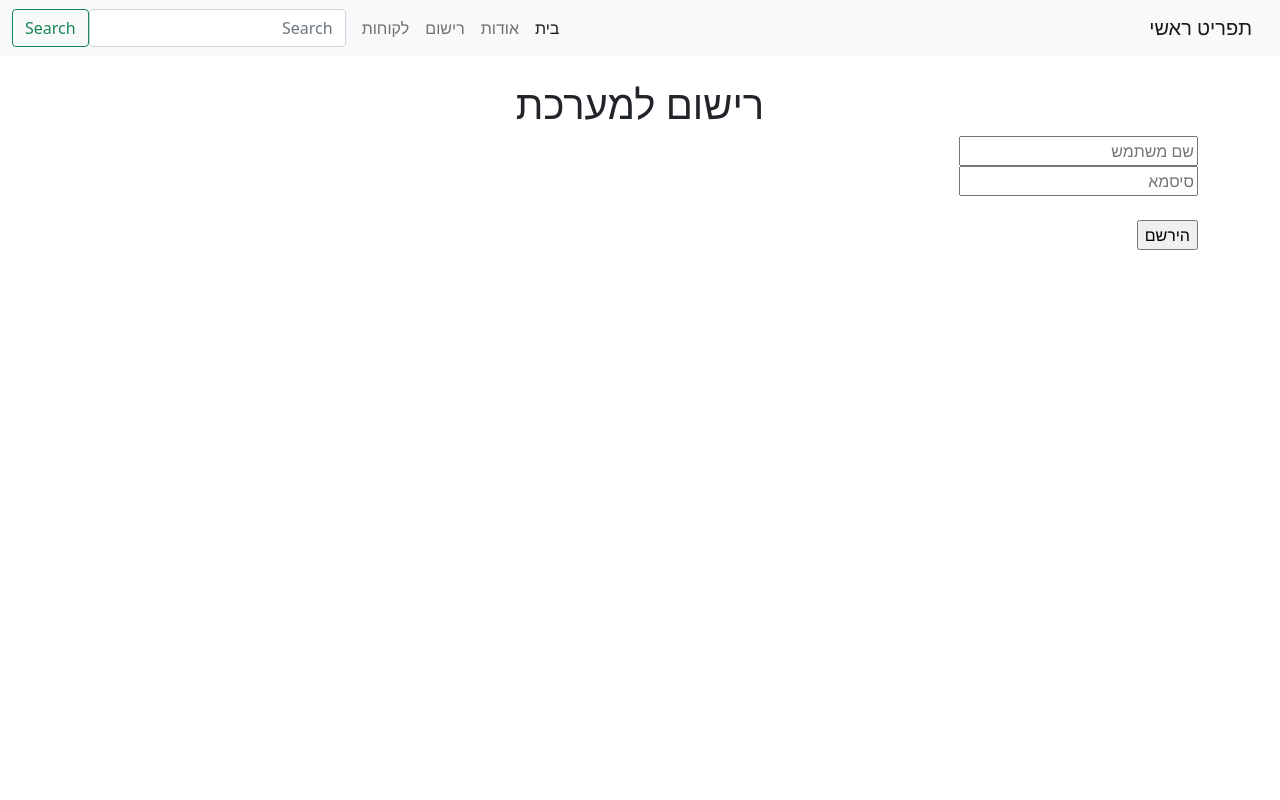
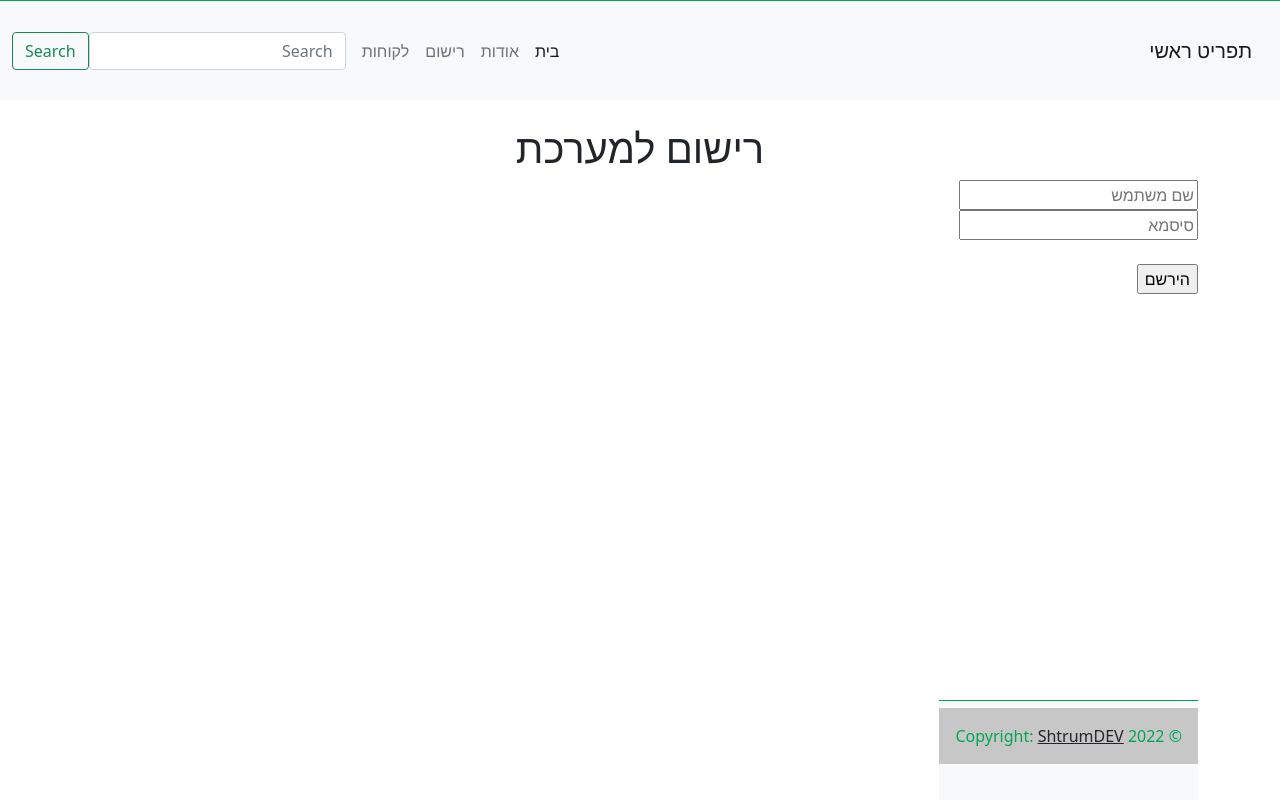
Before and after one commit to shtrumj/customers, a Flask app: page /register in a window 1280 px wide. Run offline with Flask 2, Linux system fonts and the light colour scheme.

```diff
--- /dev/null
+++ b/static/main.css
@@ -0,0 +1,22 @@
+html, body {
+  height: 100%;
+}
+
+#wrap {
+  min-height: 100%;
+}
+
+#main {
+  overflow:auto;
+  padding-bottom:150px; /* this needs to be bigger than footer height*/
+}
+
+.bg-light {
+    border-top: 1px solid #00a651;
+    margin-top: 0px;
+    padding-top: 7px;
+    color: #00a651;
+    position: absolute;
+    bottom: 0;
+    height: 100px;
+}
--- a/templates/base.html
+++ b/templates/base.html
@@ -4,18 +4,21 @@
     <!-- Required meta tags -->
     <meta charset="utf-8">
     <meta name="viewport" content="width=device-width, initial-scale=1">
+      <link rel="stylesheet" href="static/main.css">
 
     <!-- Bootstrap CSS -->
     <link href="https://cdn.jsdelivr.net/npm/bootstrap@5.1.3/dist/css/bootstrap.min.css" rel="stylesheet" integrity="sha384-1BmE4kWBq78iYhFldvKuhfTAU6auU8tT94WrHftjDbrCEXSU1oBoqyl2QvZ6jIW3" crossorigin="anonymous">
 
     <title>{{ title }}</title>
   </head>
-  <body>
+  <body class="d-flex flex-column min-vh-100">
   {%  include 'navbar.html' %}
+
   <br/>
   <div class="container">
       {% block content %}
       {%  endblock  %}
+    {%  include 'footer.html' %}
   </div>
 
 
--- /dev/null
+++ b/templates/footer.html
@@ -0,0 +1,8 @@
+<footer class="bg-light text-center text-lg-start">
+  <!-- Copyright -->
+  <div class="text-center p-3" style="background-color: rgba(0, 0, 0, 0.2);">
+    © 2022 Copyright:
+    <a class="text-dark" href="https://trot.co.il/">ShtrumDEV</a>
+  </div>
+  <!-- Copyright -->
+</footer>
--- a/templates/login.html
+++ b/templates/login.html
@@ -1,14 +1,12 @@
 {%  extends 'base.html' %}
 
 {%  block content %}
-<h1 style="text-align: center;">כניסה למערכת</h1>
+<h1 style="text-align: center;"> התחברות למערכת</h1>
 <form method="POST" action="">
 {{  form.hidden_tag() }}
 {{  form.username }}
 </br>
 {{  form.password }}
     </br></br>
-
-{{  form.submit }}
 </form>
 {%  endblock %}
```
